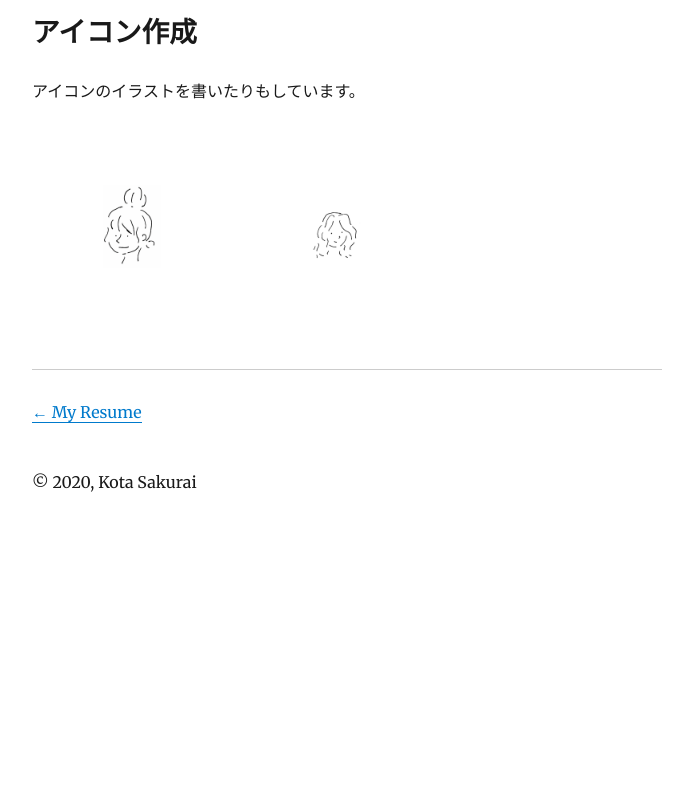
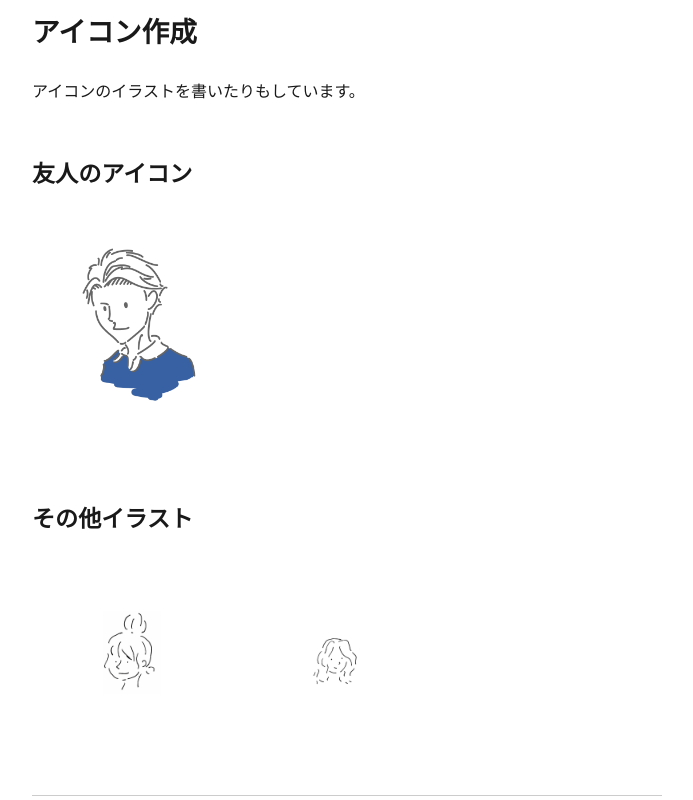
Before and after one commit to KotaSakurai/gatsby-portfolio, a Gatsby site: page /skills/ in a window 1280 px wide. Shown: the part 1580-2380 px from the top of the page, without its empty margins (293-986 px from the left). Before the commit the page ends 2118 px from the top, so only its background shows below. Built offline with nearby package versions, Linux system fonts and the light colour scheme; Gatsby itself is replaced by a stand-in of ours; some packages are replaced by stand-ins of ours.

Commit message:
add ilust

```diff
--- a/content/blog/skills/index.md
+++ b/content/blog/skills/index.md
@@ -44,5 +44,9 @@ description: "Sakurawi Skills"
 ## アイコン作成
 アイコンのイラストを書いたりもしています。
 
-<img src="./girl.png" alt="エビフライトライアングル" title="サンプル" width="200">
-<img src="./woman.png" alt="エビフライトライアングル" title="サンプル" width="200">
+### 友人のアイコン
+<img src="./w.png" width="200">
+
+### その他イラスト
+<img src="./girl.png" width="200">
+<img src="./woman.png" width="200">
```
Also changed, not shown: content/blog/skills/w.png (added).
